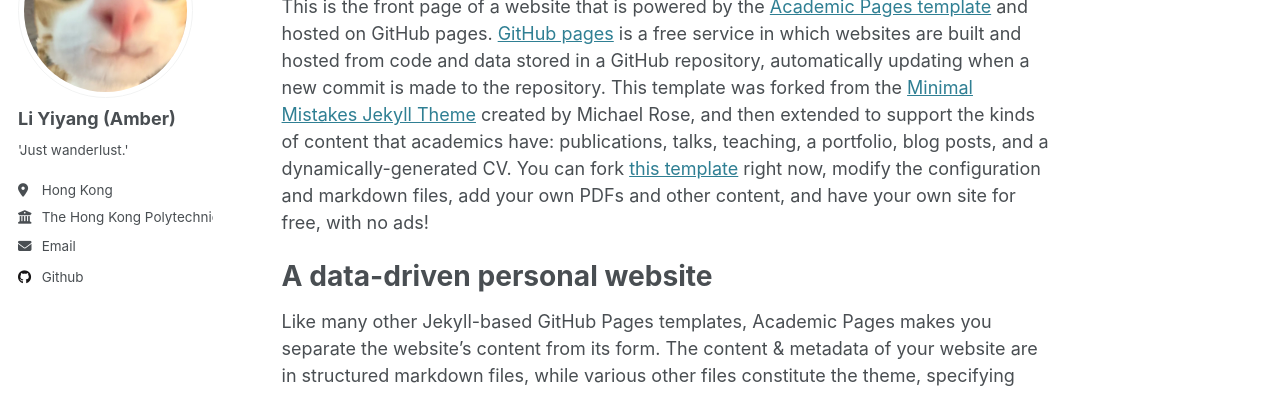
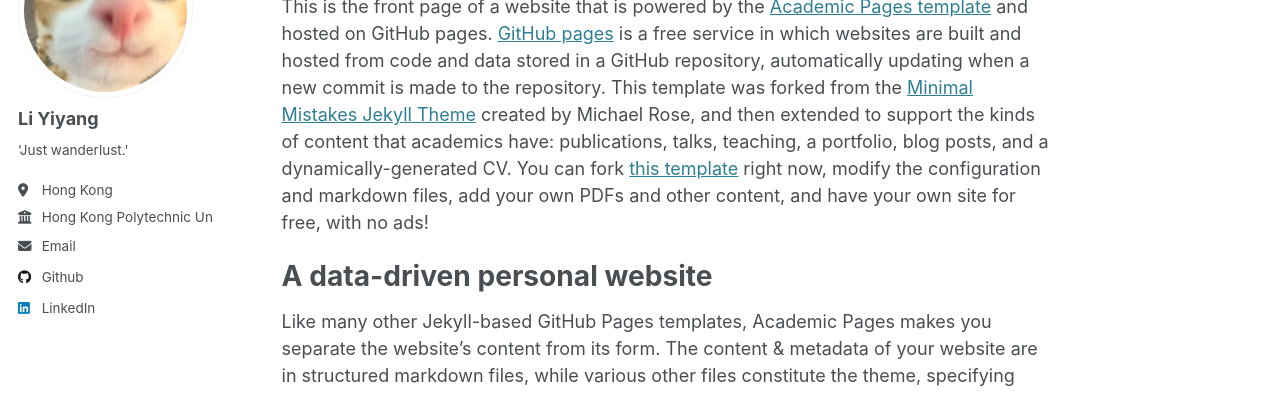
Before and after one commit to liyiyang-amber/liyiyang-amber.github.io, a Jekyll site: the page built from _pages/about.md, in a window 1280 px wide. Shown: the part 183-576 px from the top of the page. Built offline with Jekyll 4.4.1, drawn with Linux system fonts in a browser that asks for light colours.

Commit message:
🥹change personal info

```diff
--- a/_config.yml
+++ b/_config.yml
@@ -22,13 +22,13 @@
 author:
   # Biographic information
   avatar           : "profile.JPG"
-  name             : "Li Yiyang (Amber)"
+  name             : "Li Yiyang"
   pronouns         : # example: "she/her"
   bio              : "'Just wanderlust.'"
   location         : "Hong Kong"
-  employer         : "The Hong Kong Polytechnic University"
+  employer         : "Hong Kong Polytechnic University"
   uri              : # URL
-  email            : ""
+  email            : "1376534056lyy@gmail.com"
 
   # Academic websites
   arxiv            : # URL - Update with the correct link to your profile
@@ -58,7 +58,7 @@
   keybase          : # Username
   instagram        : # Username
   lastfm           : # Username
-  linkedin         : # Username
+  linkedin         : "linkedin.com/in/yiyang-li-amber"
   mastodon         : # URL
   medium           : # URL
   pinterest        : # Username
@@ -73,6 +73,7 @@
   xing             : # Username
   youtube          : # Username
   zhihu            : # Username
+  bilibili         : "https://b23.tv/PhK4x7i"
 
 # Publication Category - The following the list of publication categories and their headings
 publication_category:
```
